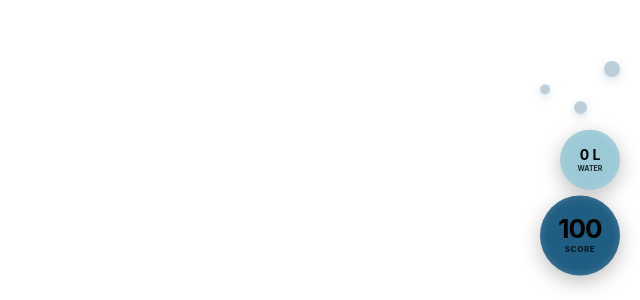
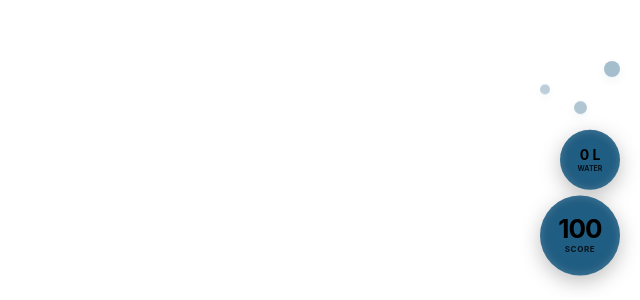
Before and after one commit to srikashyap24/DeloitteHackSpark, a React app: page / in a window 1280 px wide. Shown: the part 500-800 px from the top of the page, without its empty margins (640-1280 px from the left). Built offline with nearby package versions, Linux system fonts and the light colour scheme; the HTML template or start-up script is replaced by a standard one.

Commit message:
Unify color system: all bubbles + popup use single getScoreColor() palette

```diff
--- a/src/bubble.jsx
+++ b/src/bubble.jsx
@@ -1,39 +1,14 @@
 import React, { useState, useEffect } from "react";
 import "./bubble.css";
 
-// ── Brand Palette ─────────────────────────────────
-const PALETTE = {
-  darkBlue:  "#205D82",
-  lightBlue: "#9BC9D6",
-  yellow:    "#E7CD90",
-  orange:    "#F28546",
-  red:       "#E74343",
-};
-
-// Score bubble: color reflects sustainability level
+// ── Single shared color palette ───────────────────
+// All bubbles use the same color determined by the score.
 function getScoreColor(score) {
-  if (score >= 90) return PALETTE.darkBlue;
-  if (score >= 75) return PALETTE.lightBlue;
-  if (score >= 60) return PALETTE.yellow;
-  if (score >= 40) return PALETTE.orange;
-  return PALETTE.red;
-}
-
-// Water bubble: shifts from cool to warm as water usage rises
-function getWaterColor(water) {
-  if (water < 0.05)  return PALETTE.lightBlue;
-  if (water < 0.5)   return PALETTE.yellow;
-  if (water < 2)     return PALETTE.orange;
-  return PALETTE.red;
-}
-
-// Alert bubble: red if the alert text sounds severe, else orange
-function getAlertColor(alertText) {
-  if (!alertText) return PALETTE.orange;
-  const severe = ["repeated", "high", "rapid", "large", "excessive"];
-  return severe.some(w => alertText.toLowerCase().includes(w))
-    ? PALETTE.red
-    : PALETTE.orange;
+  if (score >= 90) return "#205D82"; // dark blue  – efficient
+  if (score >= 75) return "#9BC9D6"; // light blue – good
+  if (score >= 60) return "#E7CD90"; // yellow     – moderate
+  if (score >= 40) return "#F28546"; // orange     – poor
+  return "#E74343";                  // red        – critical
 }
 
 // Format water compactly
@@ -69,33 +44,26 @@ export default function GreenPromptBubble() {
   }, []);
 
   const latestAlert = alerts[0] || null;
-  const scoreColor  = getScoreColor(score);
-  const waterColor  = getWaterColor(water);
-  const alertColor  = getAlertColor(latestAlert);
+  // One color for everything — driven purely by score
+  const color = getScoreColor(score);
 
   return (
     <div className="gp-stack">
       {/* Decorative rising mini-bubbles */}
-      <div className="gp-deco" />
-      <div className="gp-deco" />
-      <div className="gp-deco" />
+      <div className="gp-deco" style={{ background: color, opacity: 0.4 }} />
+      <div className="gp-deco" style={{ background: color, opacity: 0.3 }} />
+      <div className="gp-deco" style={{ background: color, opacity: 0.35 }} />
 
-      {/* Alert bubble – conditional */}
+      {/* Alert bubble – only shown when alerts exist */}
       {latestAlert && (
-        <div
-          className="gp-bubble gp-bubble--alert"
-          style={{ background: alertColor }}
-        >
+        <div className="gp-bubble gp-bubble--alert" style={{ background: color }}>
           !
           <div className="gp-tooltip">{latestAlert}</div>
         </div>
       )}
 
       {/* Water bubble */}
-      <div
-        className="gp-bubble gp-bubble--water"
-        style={{ background: waterColor }}
-      >
+      <div className="gp-bubble gp-bubble--water" style={{ background: color }}>
         <span className="gp-water-value">{formatWater(water)}</span>
         <span className="gp-water-label">Water</span>
         <div className="gp-tooltip">💧 Water used by AI prompts</div>
@@ -104,7 +72,7 @@ export default function GreenPromptBubble() {
       {/* Score bubble – largest, clickable */}
       <div
         className="gp-bubble gp-bubble--score"
-        style={{ background: scoreColor }}
+        style={{ background: color }}
         onClick={() => window.open(chrome.runtime.getURL("popup.html"), "_blank")}
         title="Open GreenPrompt dashboard"
       >
```
Also changed, not shown: popup.js (+24 -10 lines), 1 other file (tests, documents, lock files or other folders).
